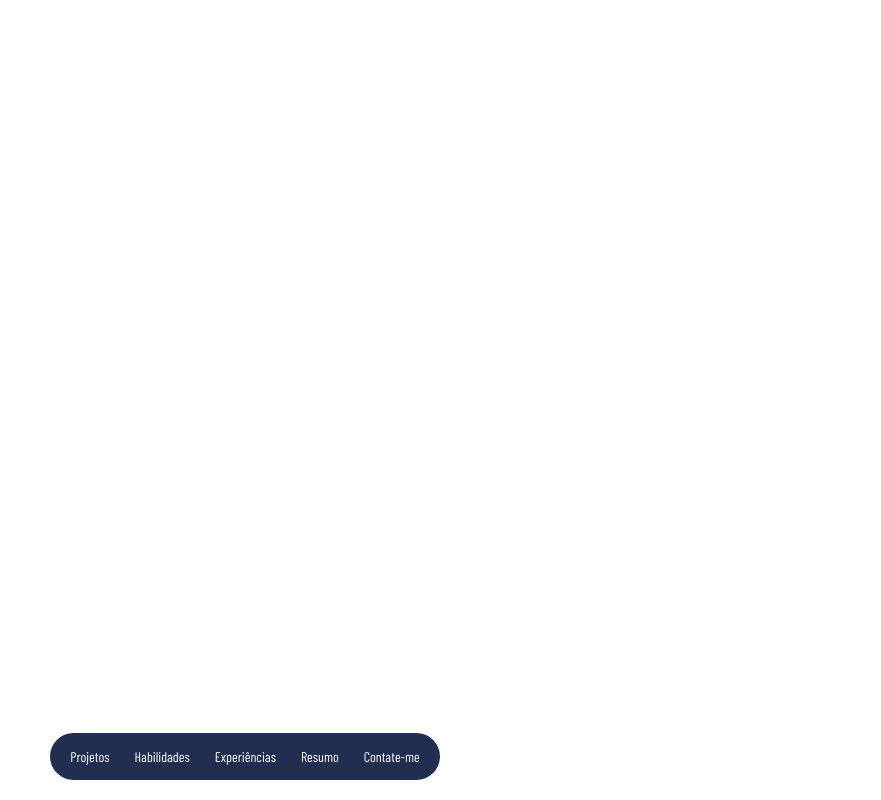
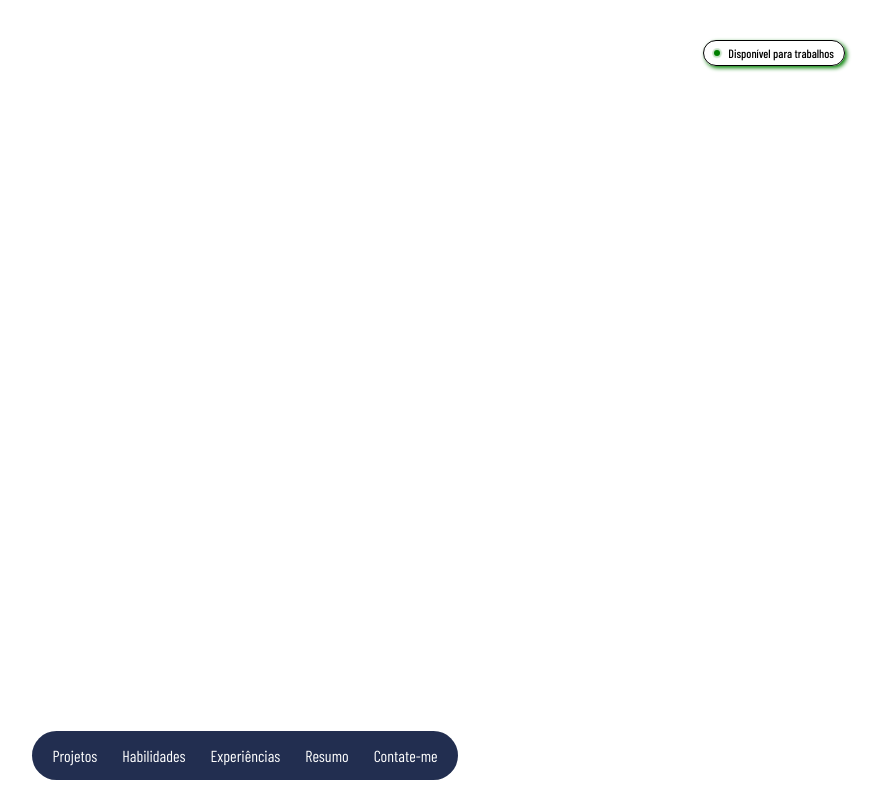
Before and after one commit to rena02to/portifolio, a Next.js app: page / in a window 1280 px wide. Shown: the whole page, without its empty margins (395-1276 px from the left). Built offline with nearby package versions, Linux system fonts and the light colour scheme; a web font is replaced by a local one.

Commit message:
inserindo o ícone de disponível para trabalhos

```diff
--- /dev/null
+++ b/src/components/start.tsx
@@ -0,0 +1,13 @@
+import style from './../styles/start.module.scss';
+
+export default function Start(){
+
+    return(
+        <section className={style.home}>
+            <div className={style.open}>
+                <span/>
+                <p>Disponível para trabalhos</p>
+            </div>
+        </section>
+    );
+}
--- a/src/pages/index.tsx
+++ b/src/pages/index.tsx
@@ -1,10 +1,12 @@
 import style from "@/styles/Home.module.scss";
 import Navbar from "@/components/navbar";
+import Start from "@/components/start";
 
 export default function Home() {
   return (
     <main className={style.main}>
       <Navbar />
+      <Start />
     </main>
   );
 }
--- a/src/styles/navbar.module.scss
+++ b/src/styles/navbar.module.scss
@@ -12,7 +12,7 @@
         @include align-flex(row);
         gap: 5px;
         .link{
-            font-size: 14px;
+            font-size: 16px;
             font-weight: 400;
             padding: 10px;
             border-radius: 200px;
@@ -22,6 +22,9 @@
             position: relative;
             transition: transform 0.3s ease-out;
             @media (max-width: 600px){
+                font-size: 12px;
+            }
+            @media (max-width: 400px){
                 font-size: 10px;
             }
             &:hover{
--- /dev/null
+++ b/src/styles/start.module.scss
@@ -0,0 +1,88 @@
+@import './mixins-and-variables.scss';
+
+.home{
+    position: relative;
+    .open{
+        border: 1.25px solid black;
+        box-shadow: 2px 2px 4px $color-icon-open;
+        width: 120px;
+        position: absolute;
+        right: 40px;
+        top: 40px;
+        border-radius: 100px;
+        @include align-flex(row);
+        justify-content: space-between;
+        padding: 5px 10px;
+        p{
+            font-size: 12px;
+            margin: 0;
+            font-family: $font-barlow;
+            font-weight: 500;
+        }
+        span{
+            width: 6px;
+            height: 6px;
+            border-radius: 100px;
+            background-color: $color-icon-open;
+            &::before{
+                content: '';
+                width: 95%;
+                height: 95%;
+                border-radius: 100%;
+                background-color: rgba($color-icon-open, 0.25);
+                animation: pulse 3s infinite ease-in-out;
+                display: block;
+            }
+        }
+    }
+    .containerIcon{
+        position: absolute;
+        left: 40px;
+        top: 10px;
+        width: 120px;
+        height: 120px;
+        border-radius: 100px;
+        @include align-flex(auto);
+        img{
+            position: absolute;
+        }
+        .name{
+            position: absolute;
+            width: 100%;
+            height: 100%;
+            animation: rotate 10s linear infinite;
+            p{
+                margin: 0;
+                span{
+                    position: absolute;
+                    left: 50%;
+                    top: 0;
+                    font-size: 20px;
+                    font-family: $font-barlow;
+                    transform-origin: 0 60px;
+                }
+            }
+        }
+    }
+}
+
+@keyframes rotate {
+    0%{
+        transform: rotate(-360deg);
+    }
+    100%{
+        transform: rotate(0deg);
+    }
+}
+
+@keyframes pulse{
+    0%{
+        transform: scale(0.95);
+    }
+    50%{
+        transform: scale(3.5);
+    }
+    100%{
+        transform: scale(0.95);
+    }
+}
```
Also changed, not shown: public/images/hacker.png (deleted).
